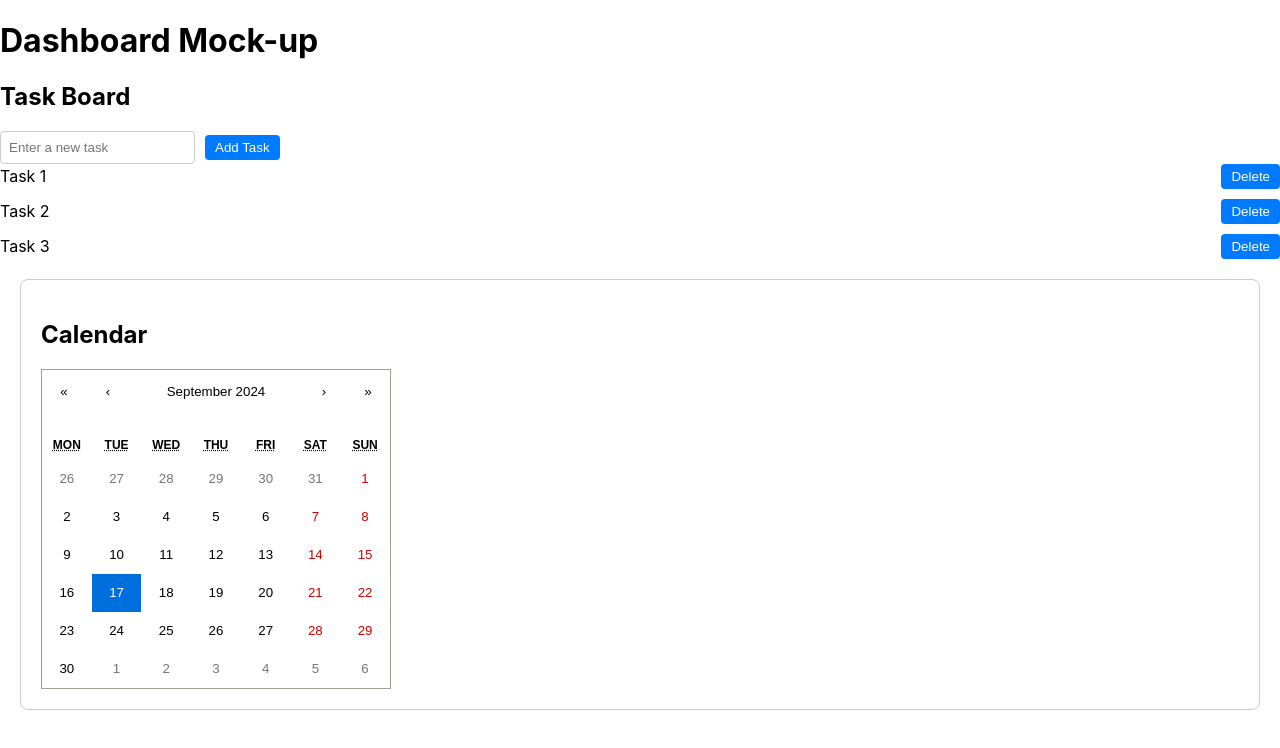
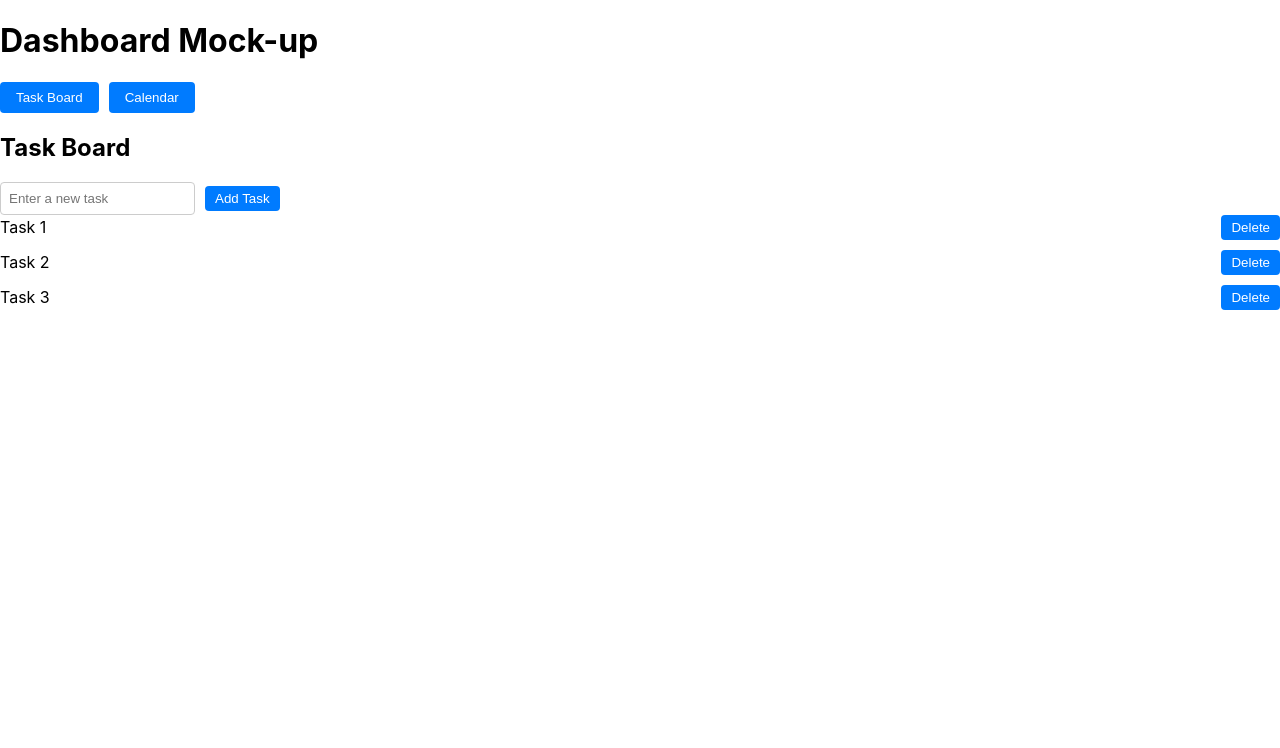
Before and after one commit to Webbie597/555Webbie, a React (Create React App) app: page / in a window 1280 px wide. Shown: the top 748 px of the page. Built offline with nearby package versions, Linux system fonts and the light colour scheme.

Commit message:
Calendar and TaskBoard updates

```diff
--- a/src/App.css
+++ b/src/App.css
@@ -49,3 +49,21 @@
 .task-board button:hover {
   background-color: #0056b3;
 }
+
+nav {
+  margin-bottom: 20px;
+}
+
+nav button {
+  margin-right: 10px;
+  padding: 8px 16px;
+  border-radius: 4px;
+  background-color: #007BFF;
+  color: white;
+  border: none;
+  cursor: pointer;
+}
+
+nav button:hover {
+  background-color: #0056b3;
+}
--- a/src/App.js
+++ b/src/App.js
@@ -1,14 +1,17 @@
-import React from 'react';
+import React, { useState } from 'react';
 import './App.css';
 import TaskBoard from './TaskBoard';
 import CalendarView from './CalendarView';
+import NavBar from './NavBar';
 
 function App() {
+    const [view, setView] = useState('tasks');
+
     return (
         <div className="App">
             <h1>Dashboard Mock-up</h1>
-            <TaskBoard />
-            <CalendarView />
+            <NavBar setView={setView} />
+            {view === 'tasks' ? <TaskBoard /> : <CalendarView />}
         </div>
     );
 }
--- a/src/NavBar.js
+++ b/src/NavBar.js
@@ -0,0 +1,12 @@
+import React from 'react';
+
+const NavBar = ({ setView }) => {
+    return (
+        <nav>
+            <button onClick={() => setView('tasks')}>Task Board</button>
+            <button onClick={() => setView('calendar')}>Calendar</button>
+        </nav>
+    );
+};
+
+export default NavBar;
```
